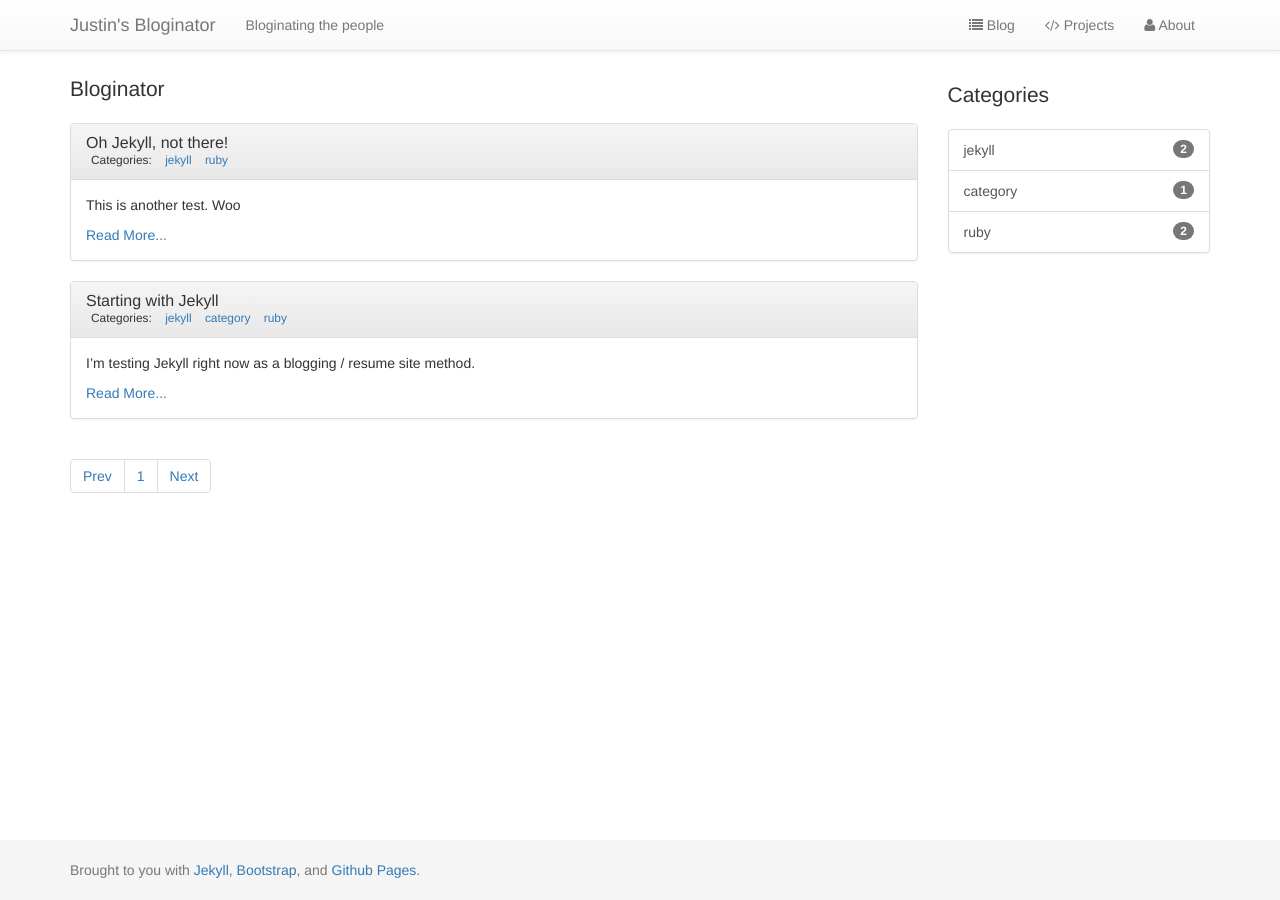
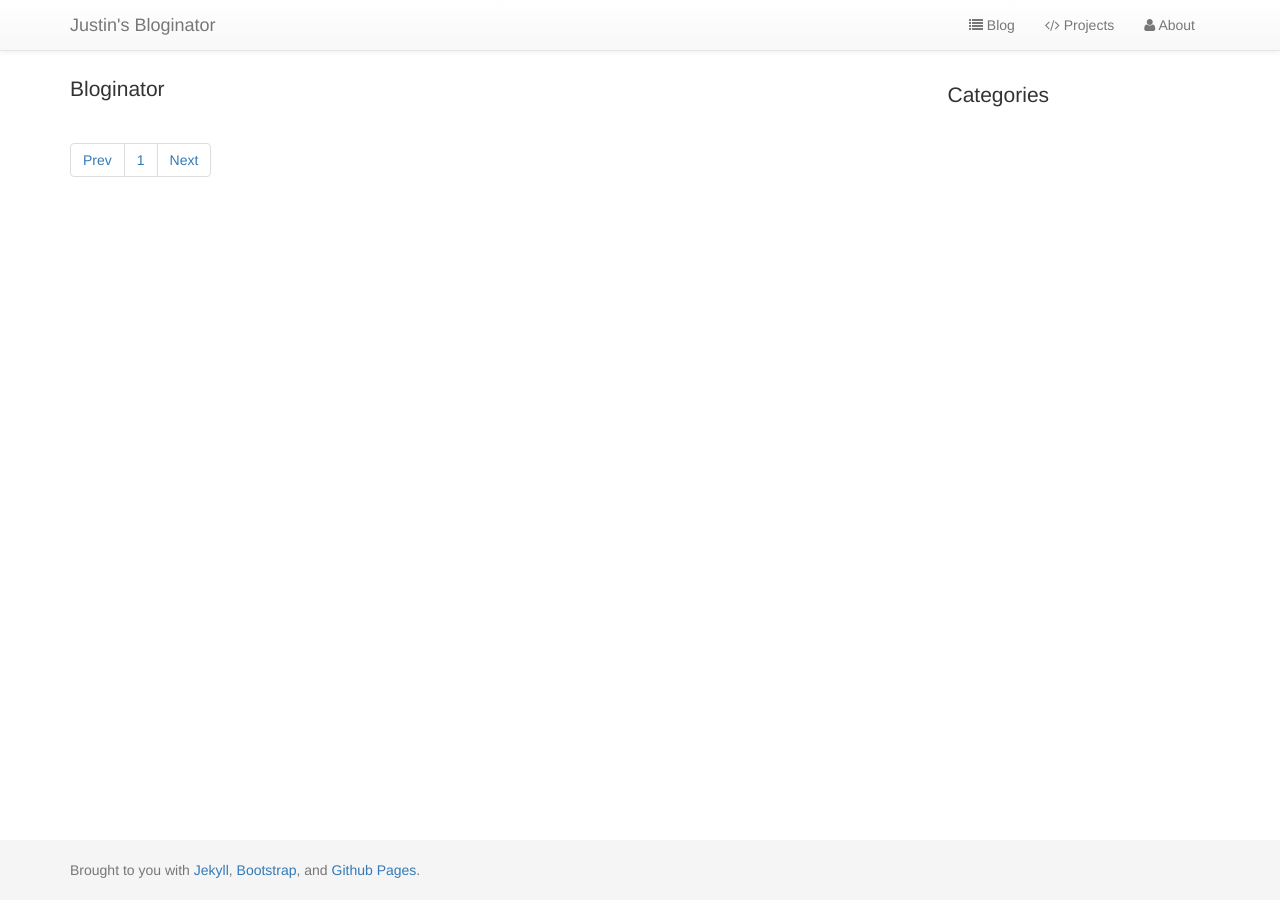
Before and after one commit to dvito/pages_master, a Jekyll site: the page built from index.html, in a window 1280 px wide. Built offline with Jekyll 4.4.1, drawn with Linux system fonts in a browser that asks for light colours; nearby versions of some CDN libraries; library files that are not in the unit come from our copies; Markdown is read by kramdown in place of the engine named in the settings; the list of posts is cut into pages by our own code.

```diff
--- a/_includes/header.html
+++ b/_includes/header.html
@@ -9,7 +9,6 @@
         <span class="icon-bar"></span>
       </button>
       <a class="navbar-brand" href="/">Justin's Bloginator</a>
-      <p class="navbar-text hidden-xs">Bloginating the people</p>
     </div>
     <div class="collapse navbar-collapse">
       <ul class="nav navbar-nav pull-right hidden-xs">
--- a/_layouts/post.html
+++ b/_layouts/post.html
@@ -3,11 +3,11 @@
 ---
 <div class="panel panel-default">
   <div class="panel-heading">
-    <h2 class="panel-title"><a href="{{ page.url }}">{{ page.title }}</a></h2>
+    <h1 class="panel-title"><a href="{{ page.url }}">{{ page.title }}</a></h1>
     <ul class="list-inline small no-margin">
       <li>Categories:</li>
       {% for category in page.categories %}
-        <li><a href="/categories/{{category}}">{{category}}</a></li>
+        <li><a href="/categories/{{category}}">{{ category }}</a></li>
       {% endfor %}
     </ul>
   </div>
--- a/_posts/2013-11-19-starting-with-jekyll.markdown
+++ /dev/null
@@ -1,26 +0,0 @@
----
-layout: post
-title:  "Starting with Jekyll"
-date:   2013-11-19 19:45:00
-categories: jekyll category ruby
----
-
-I'm testing Jekyll right now as a blogging / resume site method.
-
-ruby
-{% highlight ruby linenos table %}
-def show
-  @widget = Widget(params[:id])
-  respond_to do |format|
-    format.html # show.html.erb
-    format.json { render json: @widget }
-  end
-end
-{% endhighlight %}
-
-bash
-{% highlight bash %}
-jekyll build --destination ../dvito.github.io --watch
-
-jekyll build serve --watch
-{% endhighlight %}
--- a/_posts/2013-12-01-jekyll-part-two.markdown
+++ /dev/null
@@ -1,8 +0,0 @@
----
-layout: post
-title:  "Oh Jekyll, not there!"
-date:   2013-12-01 12:30:00
-categories: jekyll ruby
----
-
-This is another test. Woo
--- a/css/main.css
+++ b/css/main.css
@@ -23,7 +23,13 @@
   background-color: #f5f5f5;
 }
 
+.panel-body h2{
+  font-size: 16px;
+}
 
+.panel-body h3{
+  font-size: 14px;
+}
 /* Custom page CSS
 -------------------------------------------------- */
 /* Not required for template or sticky footer method. */
```
Also changed, not shown: _includes/footer.html (+10 -0 lines).
